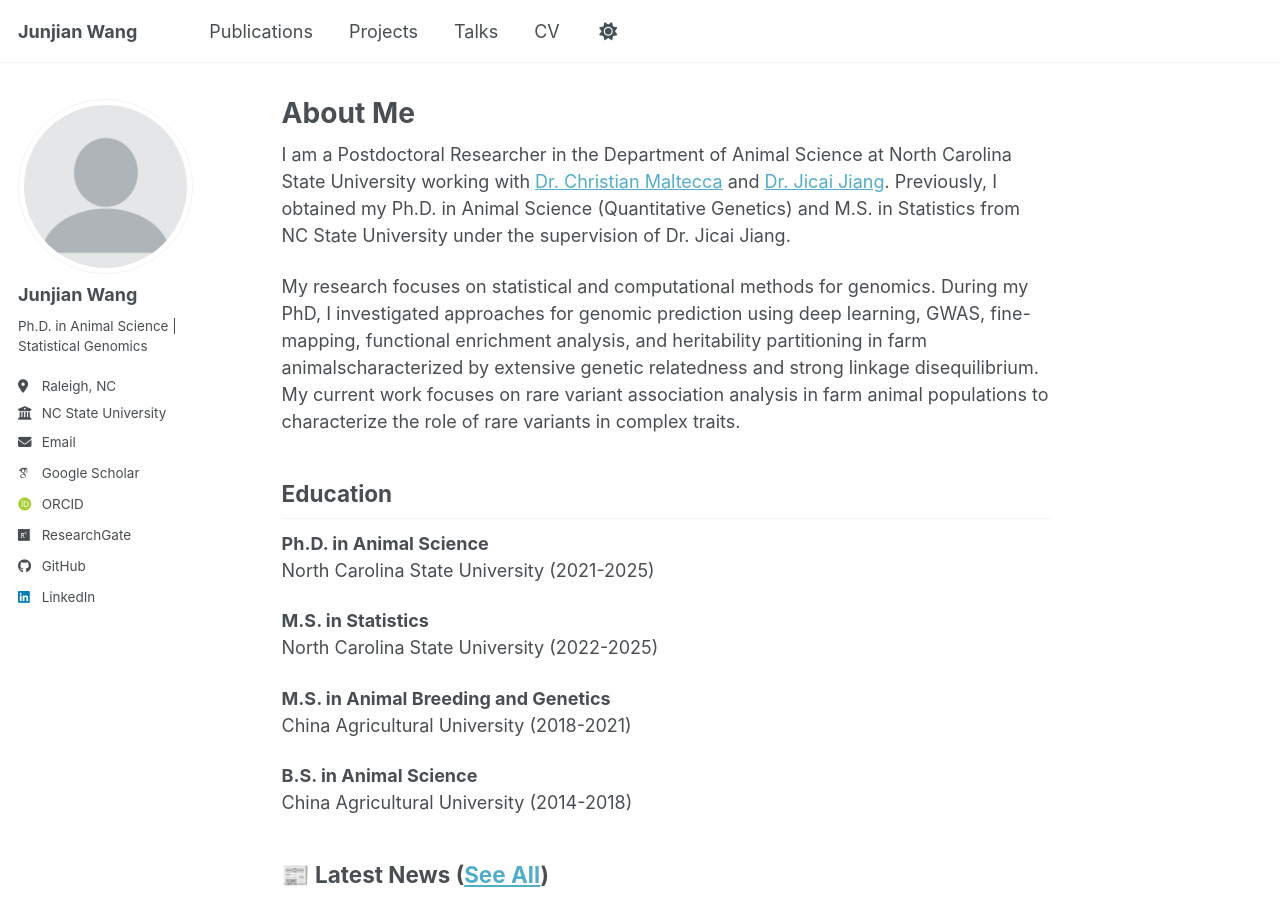
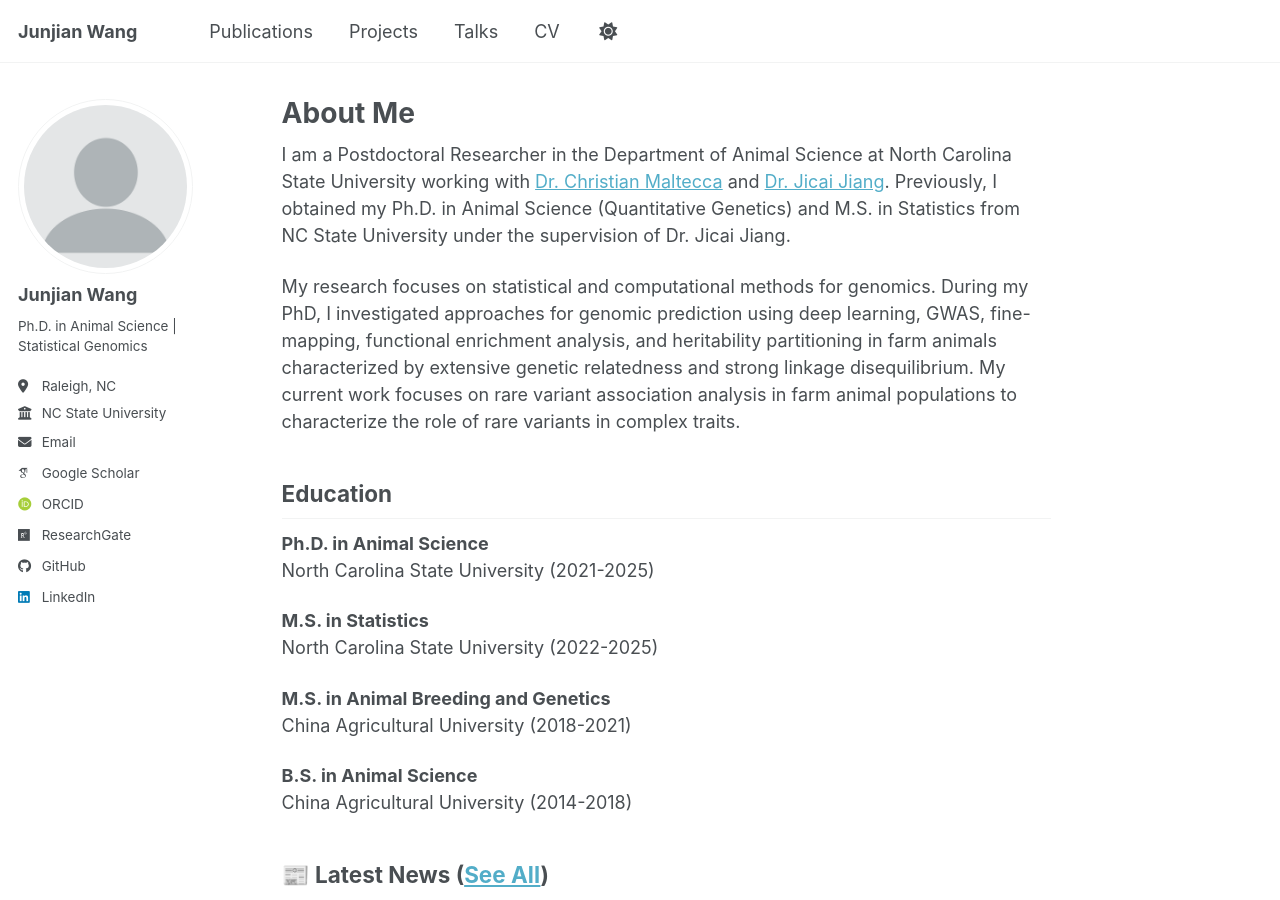
Before and after one commit to JJWang259/JJWang259.github.io, a Jekyll site: the page built from _pages/about.md, in a window 1280 px wide and 900 px high. Built offline with Jekyll 4.4.1, drawn with Linux system fonts in a browser that asks for light colours; some web fonts are replaced; a script bundle is joined from its source files by our own code; library files that are not in the unit come from our copies.

Commit message:
Fix typo in research description on about page
Corrected a typo in the about page regarding genetic relatedness.

```diff
--- a/_pages/about.md
+++ b/_pages/about.md
@@ -9,7 +9,7 @@ redirect_from:
 
 I am a Postdoctoral Researcher in the Department of Animal Science at North Carolina State University working with [Dr. Christian Maltecca](https://cals.ncsu.edu/animal-science/people/christian-maltecca/) and [Dr. Jicai Jiang](https://cals.ncsu.edu/animal-science/people/jicai-jiang/). Previously, I obtained my Ph.D. in Animal Science (Quantitative Genetics) and M.S. in Statistics from NC State University under the supervision of Dr. Jicai Jiang.
 
-My research focuses on statistical and computational methods for genomics. During my PhD, I investigated approaches for genomic prediction using deep learning, GWAS, fine-mapping, functional enrichment analysis, and heritability partitioning in farm animalscharacterized by extensive genetic relatedness and strong linkage disequilibrium. My current work focuses on rare variant association analysis in farm animal populations to characterize the role of rare variants in complex traits.
+My research focuses on statistical and computational methods for genomics. During my PhD, I investigated approaches for genomic prediction using deep learning, GWAS, fine-mapping, functional enrichment analysis, and heritability partitioning in farm animals characterized by extensive genetic relatedness and strong linkage disequilibrium. My current work focuses on rare variant association analysis in farm animal populations to characterize the role of rare variants in complex traits.
 
 
 ## Education
```
